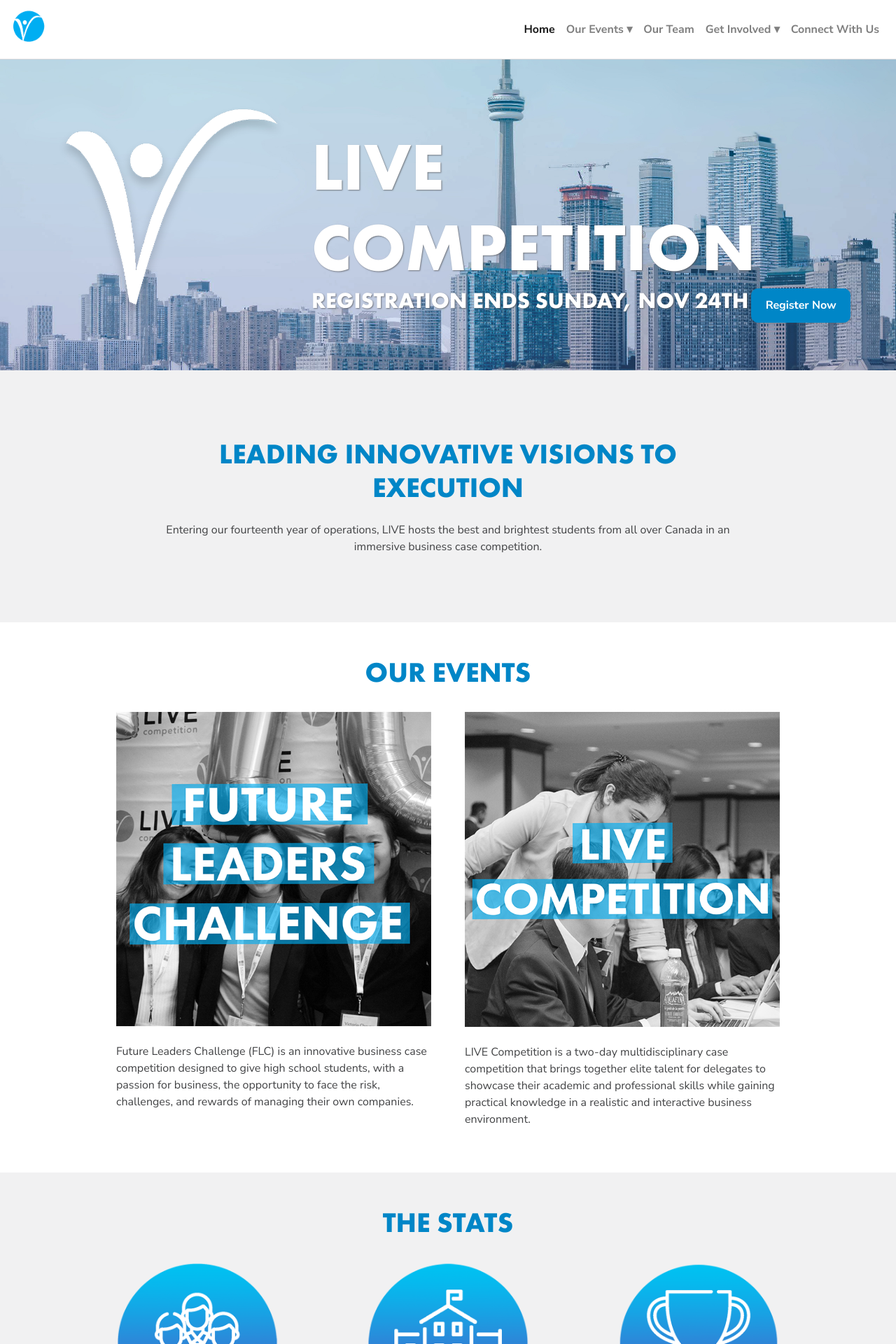
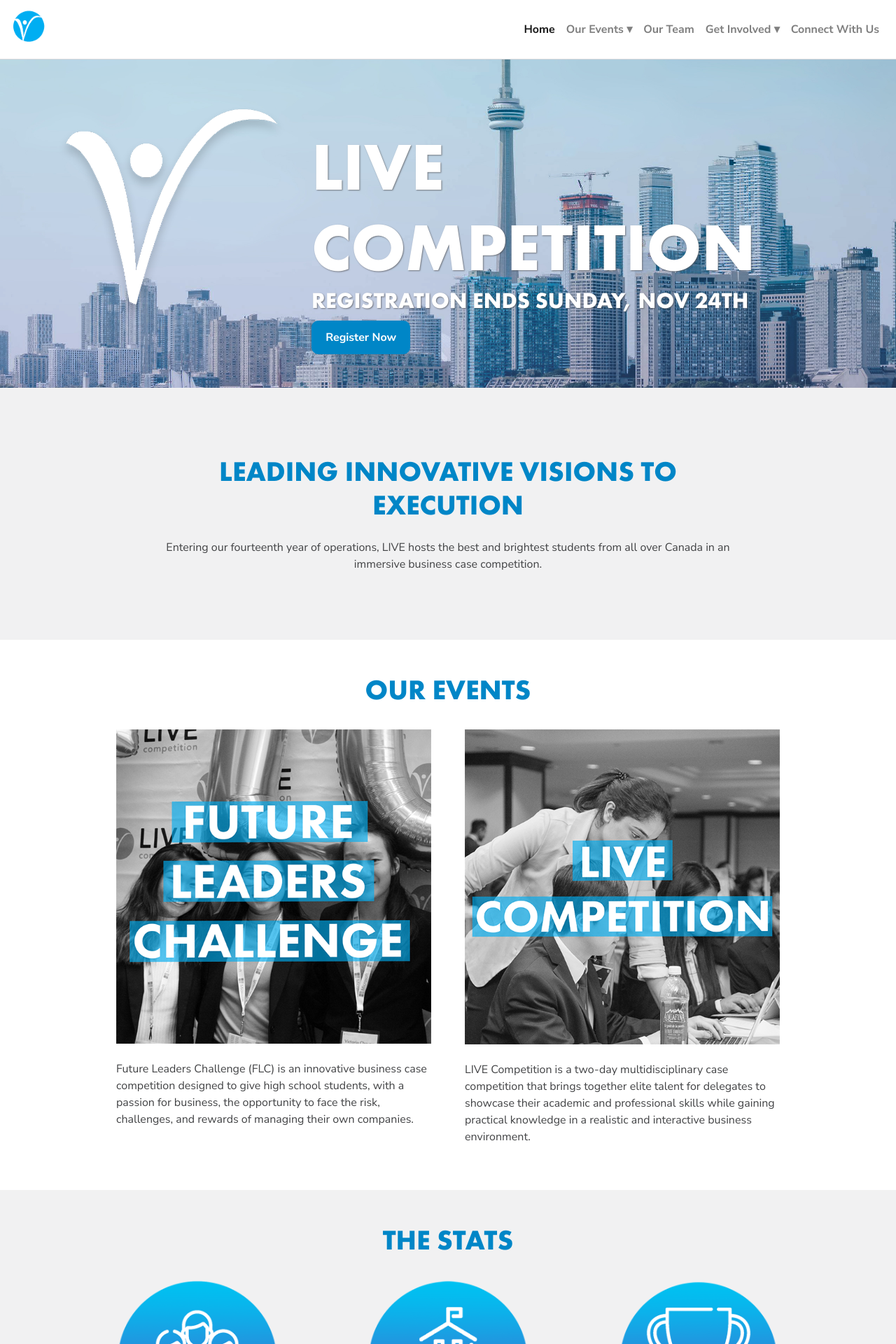
Before and after one commit to live-competition/live-competition.org, a Jekyll site: the page built from index.html, in a window 1280 px wide. Shown: the top 1920 px of the page at 70% size. Built offline with Jekyll 4.4.1, drawn with Linux system fonts in a browser that asks for light colours; nearby versions of some CDN libraries; comment, search, counter and statistics services are not loaded.

Commit message:
Update index.html

```diff
--- a/index.html
+++ b/index.html
@@ -27,7 +27,7 @@
           <h1 class="d-lg-none">Competition</h1>
           <h2 class="h3 d-md-none">Registration ends Sunday, November 24th at 11:59 PM</h2>
           <a href="https://blueboard.live/register" class="btn btn-primary d-md-none" role="button" aria-pressed="true">Register Now</a>
-          <h2 class="d-none d-md-inline-block">Registration ends Sunday, Nov 24th</h2>
+          <h2 class="d-none d-md-inline-block">Registration ends Sunday, Nov 24th</h2><br/>
           <a href="https://blueboard.live/register" class="btn btn-primary d-none d-md-inline-block" role="button" aria-pressed="true">Register Now</a>
         </div>
       </div>
```
